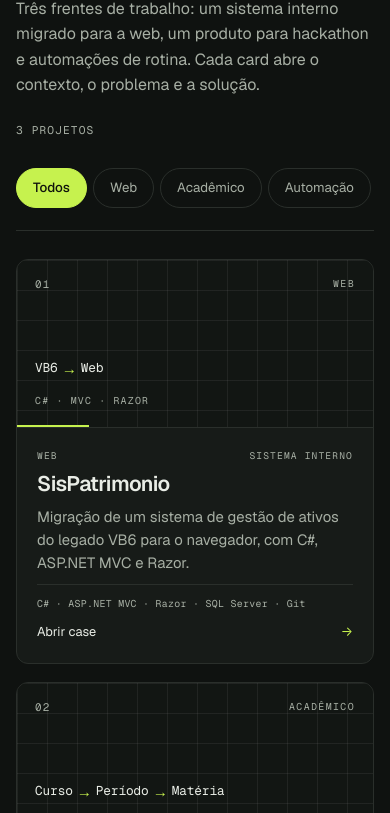
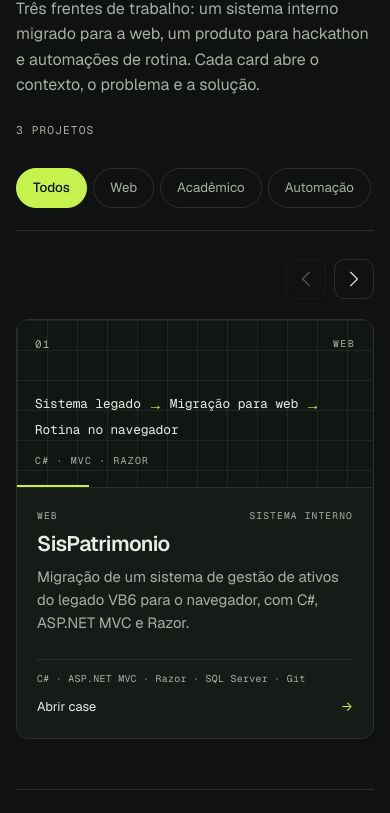
Before and after one commit to ohcarlos/portfolio, a plain HTML site: page projetos.html in a window 390 px wide. Shown: the part 225-1038 px from the top of the page. Drawn offline with Linux system fonts and the light colour scheme.

Commit message:
Adiciona carrossel de projetos e ajusta fluxos dos cards

```diff
--- a/assets/css/style.css
+++ b/assets/css/style.css
@@ -660,10 +660,71 @@ h2 {
 
 /* Projetos ---------------------------------------------------------------- */
 
-.project-grid {
-  display: grid;
-  grid-template-columns: repeat(3, minmax(0, 1fr));
+.carousel {
+  position: relative;
+}
+
+.carousel--page {
+  margin-top: 28px;
+}
+
+.carousel-bar {
+  display: none;
+  justify-content: flex-end;
+  gap: 8px;
+  margin-bottom: 14px;
+}
+
+.carousel.has-overflow .carousel-bar {
+  display: flex;
+}
+
+.carousel-btn {
+  display: inline-flex;
+  align-items: center;
+  justify-content: center;
+  width: 40px;
+  height: 40px;
+  padding: 0;
+  border: 1px solid var(--line);
+  border-radius: 10px;
+  background: transparent;
+  color: var(--text);
+  cursor: pointer;
+  transition: border-color 0.2s ease, background-color 0.2s ease,
+    opacity 0.2s ease;
+}
+
+.carousel-btn:hover:not(:disabled) {
+  border-color: var(--accent);
+  background: var(--surface);
+}
+
+.carousel-btn:disabled {
+  opacity: 0.35;
+  cursor: default;
+}
+
+.carousel-track {
+  display: flex;
   gap: 18px;
+  margin-inline: -6px;
+  padding: 6px;
+  overflow-x: auto;
+  overscroll-behavior-x: contain;
+  scroll-snap-type: x mandatory;
+  scroll-padding-inline: 6px;
+  scrollbar-width: none;
+  -ms-overflow-style: none;
+}
+
+.carousel-track::-webkit-scrollbar {
+  display: none;
+}
+
+.carousel-track > .project-card {
+  flex: 0 0 calc((100% - 36px) / 3);
+  scroll-snap-align: start;
 }
 
 .project-card {
@@ -744,12 +805,18 @@ h2 {
   display: flex;
   flex-wrap: wrap;
   align-items: center;
-  gap: 7px;
+  gap: 6px 10px;
   padding-right: 12px;
   color: var(--text);
   font-size: 0.8rem;
   letter-spacing: -0.01em;
   line-height: 1.4;
+}
+
+.flow-step {
+  display: inline-flex;
+  align-items: center;
+  gap: 10px;
 }
 
 .cover-flow .arrow {
@@ -1142,10 +1209,6 @@ h2 {
   font-weight: 500;
 }
 
-.project-grid-page {
-  margin-top: 28px;
-}
-
 .empty-state {
   margin-top: 28px;
   padding: 48px 24px;
@@ -1400,8 +1463,8 @@ body.dialog-open {
     grid-template-columns: minmax(0, 1.1fr) minmax(260px, 0.9fr);
   }
 
-  .project-grid {
-    grid-template-columns: repeat(2, minmax(0, 1fr));
+  .carousel-track > .project-card {
+    flex-basis: calc((100% - 18px) / 2);
   }
 }
 
@@ -1488,10 +1551,6 @@ body.dialog-open {
     flex-direction: row;
     gap: 14px;
   }
-
-  .project-grid {
-    grid-template-columns: repeat(2, minmax(0, 1fr));
-  }
 }
 
 @media (max-width: 639px) {
@@ -1503,8 +1562,8 @@ body.dialog-open {
     font-size: clamp(2.3rem, 10.5vw, 3rem);
   }
 
-  .project-grid {
-    grid-template-columns: minmax(0, 1fr);
+  .carousel-track > .project-card {
+    flex-basis: 100%;
   }
 
   .section-head-row {
--- /dev/null
+++ b/assets/js/carousel.js
@@ -0,0 +1,113 @@
+(function () {
+  "use strict";
+
+  var reduceMotion = window.matchMedia("(prefers-reduced-motion: reduce)");
+  var roots = [];
+
+  function update(root) {
+    var track = root.querySelector("[data-carousel-track]");
+    if (!track) return;
+
+    var prev = root.querySelector("[data-carousel-prev]");
+    var next = root.querySelector("[data-carousel-next]");
+    var max = track.scrollWidth - track.clientWidth;
+    var overflow = max > 2;
+
+    root.classList.toggle("has-overflow", overflow);
+
+    if (prev) prev.disabled = !overflow || track.scrollLeft <= 2;
+    if (next) next.disabled = !overflow || track.scrollLeft >= max - 2;
+  }
+
+  function cardStep(track) {
+    var card = track.firstElementChild;
+    if (!card) return track.clientWidth;
+
+    var styles = window.getComputedStyle(track);
+    var gap = parseFloat(styles.columnGap || styles.gap || "") || 0;
+
+    return card.getBoundingClientRect().width + gap;
+  }
+
+  function nudge(root, direction) {
+    var track = root.querySelector("[data-carousel-track]");
+    if (!track) return;
+
+    track.scrollBy({
+      left: direction * cardStep(track),
+      behavior: reduceMotion.matches ? "auto" : "smooth"
+    });
+  }
+
+  function setup(root) {
+    if (root.dataset.carouselReady === "true") return;
+
+    var track = root.querySelector("[data-carousel-track]");
+    if (!track) return;
+
+    root.dataset.carouselReady = "true";
+
+    var prev = root.querySelector("[data-carousel-prev]");
+    var next = root.querySelector("[data-carousel-next]");
+
+    if (prev) {
+      prev.addEventListener("click", function () {
+        nudge(root, -1);
+      });
+    }
+
+    if (next) {
+      next.addEventListener("click", function () {
+        nudge(root, 1);
+      });
+    }
+
+    track.addEventListener(
+      "scroll",
+      function () {
+        update(root);
+      },
+      { passive: true }
+    );
+
+    if ("ResizeObserver" in window) {
+      var observer = new ResizeObserver(function () {
+        update(root);
+      });
+      observer.observe(track);
+    }
+
+    update(root);
+  }
+
+  function initAll() {
+    roots = Array.prototype.slice.call(
+      document.querySelectorAll("[data-carousel]")
+    );
+    roots.forEach(setup);
+  }
+
+  if (document.readyState === "loading") {
+    document.addEventListener("DOMContentLoaded", initAll);
+  } else {
+    initAll();
+  }
+
+  window.addEventListener("resize", function () {
+    roots.forEach(update);
+  });
+
+  document.addEventListener("projects:rendered", function () {
+    roots.forEach(function (root) {
+      var track = root.querySelector("[data-carousel-track]");
+      if (track) track.scrollLeft = 0;
+      update(root);
+    });
+  });
+
+  if (document.fonts && document.fonts.ready) {
+    document.fonts.ready.then(function () {
+      roots.forEach(update);
+    });
+  }
+})();
--- a/assets/js/projects.js
+++ b/assets/js/projects.js
@@ -13,7 +13,7 @@
         "Migração de um sistema de gestão de ativos do legado VB6 para o navegador, com C#, ASP.NET MVC e Razor.",
       stack: ["C#", "ASP.NET MVC", "Razor", "SQL Server", "Git"],
       coverClass: "cover-a",
-      coverFlow: ["VB6", "Web"],
+      coverFlow: ["Sistema legado", "Migração para web", "Rotina no navegador"],
       coverNote: "C# · MVC · Razor",
       context:
         "O setor de TI usava um sistema de gestão de ativos em VB6, preso ao ambiente desktop.",
@@ -47,7 +47,7 @@
         "Bootstrap 5"
       ],
       coverClass: "cover-b",
-      coverFlow: ["Curso", "Período", "Matéria"],
+      coverFlow: ["Material disperso", "Organização por matéria", "Estudo centralizado"],
       coverNote: "ASP.NET Core 8",
       context: "Hackathon UGB 2026, equipe KnowLi com cinco integrantes.",
       problem:
@@ -84,7 +84,7 @@
         "Scripts em Python para automatizar tarefas administrativas repetitivas e devolver tempo ao time.",
       stack: ["Python", "Processos administrativos"],
       coverClass: "cover-c",
-      coverFlow: ["Tarefa manual", "Script", "Menos tempo"],
+      coverFlow: ["Tarefa manual", "Script em Python", "Rotina automática"],
       coverNote: "Python",
       context:
         "Tarefas administrativas manuais tomavam parte do dia e dependiam de repetição.",
@@ -129,8 +129,10 @@
     var flow = project.coverFlow
       .map(function (label, index) {
         var arrow =
-          index > 0 ? '<span class="arrow" aria-hidden="true">\u2192</span>' : "";
-        return arrow + "<span>" + label + "</span>";
+          index < project.coverFlow.length - 1
+            ? '<span class="arrow" aria-hidden="true">\u2192</span>'
+            : "";
+        return '<span class="flow-step">' + label + arrow + "</span>";
       })
       .join("");
 
@@ -199,6 +201,8 @@
     if (emptyState) {
       emptyState.hidden = visible.length > 0;
     }
+
+    document.dispatchEvent(new CustomEvent("projects:rendered"));
   }
 
   function activate(filter) {
--- a/projetos.html
+++ b/projetos.html
@@ -26,6 +26,7 @@
   <link rel="preload" href="assets/fonts/geist-mono-latin-wght-normal.woff2" as="font" type="font/woff2" crossorigin>
   <link rel="stylesheet" href="assets/css/style.css">
   <script src="assets/js/site.js" defer></script>
+  <script src="assets/js/carousel.js" defer></script>
   <script src="assets/js/projects.js" defer></script>
 </head>
 <body>
@@ -87,7 +88,21 @@
         </div>
 
         <section id="projects-panel" role="tabpanel" aria-labelledby="tab-todos" tabindex="0">
-          <div class="project-grid project-grid-page" data-projects-grid></div>
+          <div class="carousel carousel--page" data-carousel>
+            <div class="carousel-bar">
+              <button class="carousel-btn" type="button" data-carousel-prev aria-label="Projeto anterior" disabled>
+                <svg class="icon" viewBox="0 0 16 16" fill="currentColor" aria-hidden="true" focusable="false">
+                  <path fill-rule="evenodd" d="M11.354 1.646a.5.5 0 0 1 0 .708L5.707 8l5.647 5.646a.5.5 0 0 1-.708.708l-6-6a.5.5 0 0 1 0-.708l6-6a.5.5 0 0 1 .708 0"/>
+                </svg>
+              </button>
+              <button class="carousel-btn" type="button" data-carousel-next aria-label="Próximo projeto" disabled>
+                <svg class="icon" viewBox="0 0 16 16" fill="currentColor" aria-hidden="true" focusable="false">
+                  <path fill-rule="evenodd" d="M4.646 1.646a.5.5 0 0 1 .708 0l6 6a.5.5 0 0 1 0 .708l-6 6a.5.5 0 0 1-.708-.708L10.293 8 4.646 2.354a.5.5 0 0 1 0-.708"/>
+                </svg>
+              </button>
+            </div>
+            <div class="carousel-track" data-projects-grid data-carousel-track></div>
+          </div>
           <div class="empty-state" data-empty-state hidden>
             <p>Nenhum projeto nesta categoria por enquanto.</p>
             <button class="btn btn-ghost" type="button" data-clear-filter>Limpar filtros</button>
```
Also changed, not shown: index.html (+23 -7 lines).
